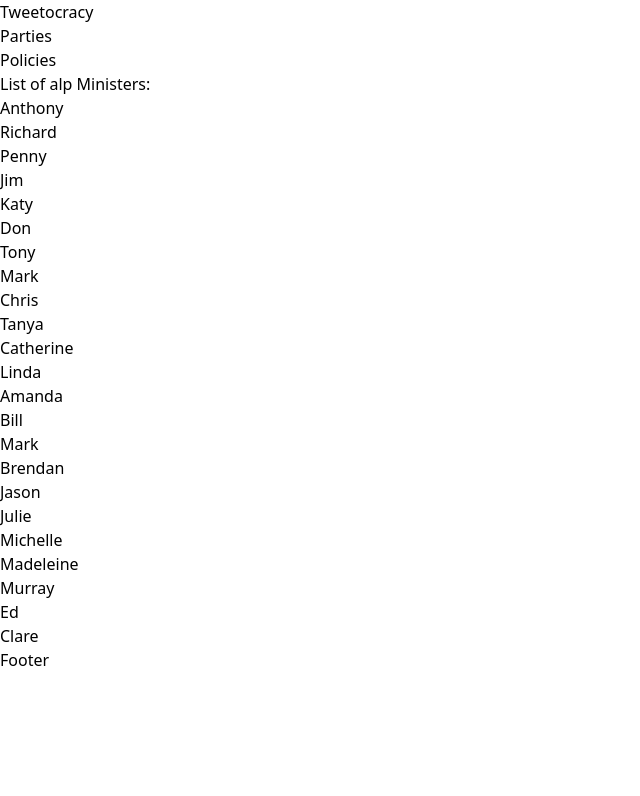
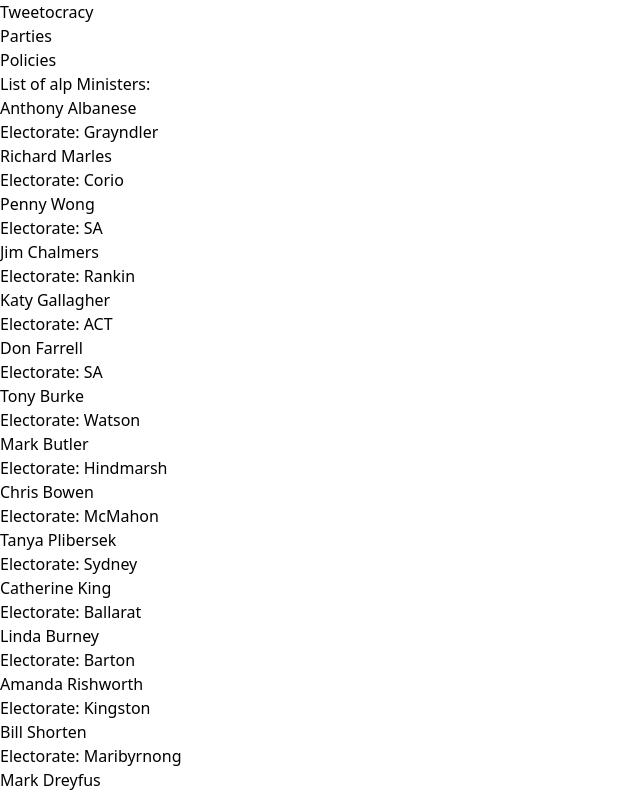
Before and after one commit to newportkat/tweetocracy, a React (Vite) app in the folder client/: page /parties/alp in a window 1280 px wide. Shown: the top 796 px of the page, without its empty margins (0-640 px from the left). Built offline with nearby package versions, Linux system fonts and the light colour scheme; what sentiment would draw is missing.

Commit message:
created politician card component

```diff
--- /dev/null
+++ b/client/src/components/PoliticianCard.tsx
@@ -0,0 +1,12 @@
+import React from "react"
+
+const PoliticianCard = ({ name, electorate }) => {
+    return (
+        <div>
+            <h3>{name}</h3>
+            <p>Electorate: {electorate}</p>
+        </div>
+    )
+}
+
+export default PoliticianCard
--- a/client/src/pages/Party.tsx
+++ b/client/src/pages/Party.tsx
@@ -1,5 +1,6 @@
 import React, { useEffect, useState } from "react"
 import { Link, useParams } from "react-router-dom"
+import PoliticianCard from "../components/PoliticianCard"
 import { alpData } from "../data/alpData"
 import { coalitionData } from "../data/coalitionData"
 
@@ -22,7 +23,10 @@
                 {politicians.map((politician) => (
                     <li key={politician.id}>
                         <Link to={`/politicians/${politician.id}`}>
-                            {politician.latest_member.name.first}
+                            <PoliticianCard
+                                name={`${politician.latest_member.name.first} ${politician.latest_member.name.last}`}
+                                electorate={politician.latest_member.electorate}
+                            />
                         </Link>
                     </li>
                 ))}
--- a/client/src/utils/utils.js
+++ b/client/src/utils/utils.js
@@ -35,7 +35,7 @@
 
     const wordCloudData = Object.entries(wordCounts).map(([text, value]) => ({
         text,
-        value: value * 50,
+        value
     }))
 
     return wordCloudData
```
